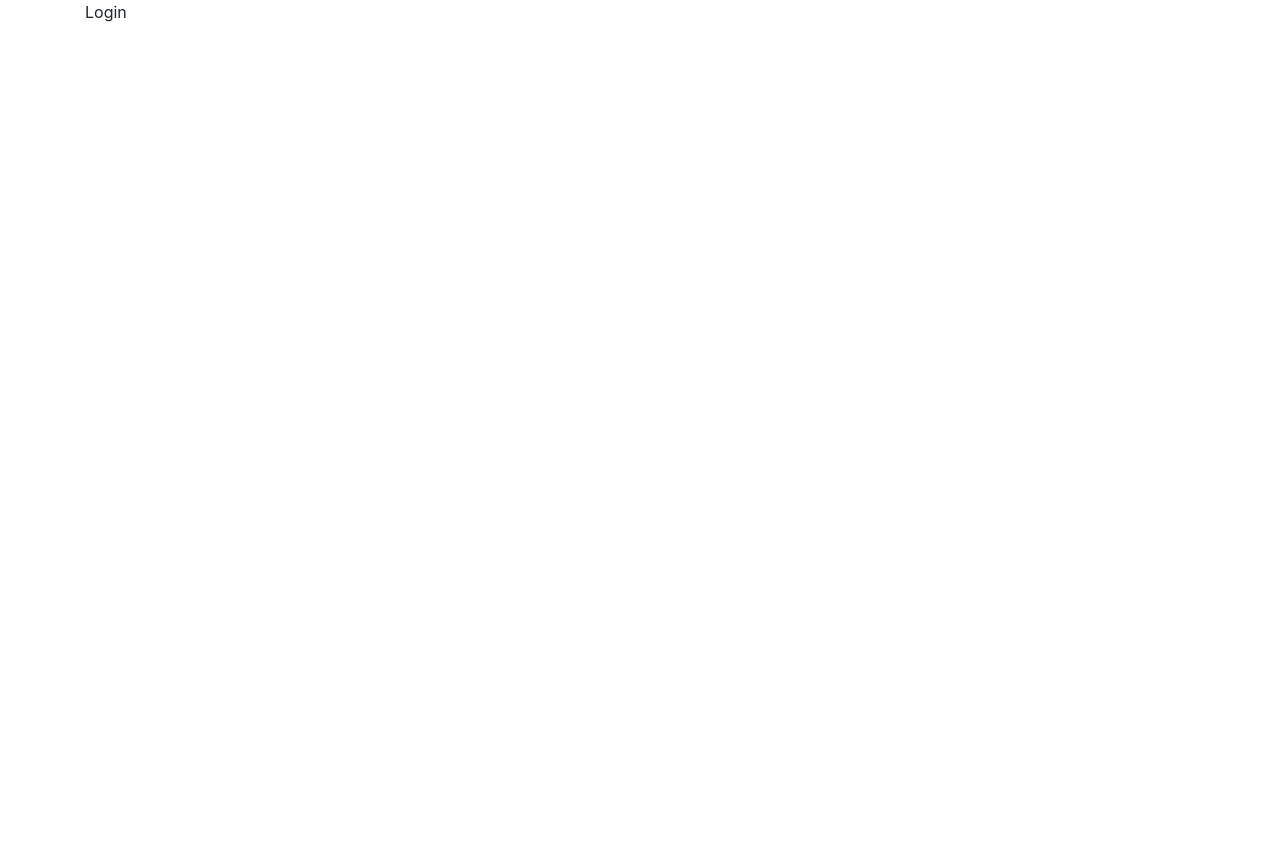
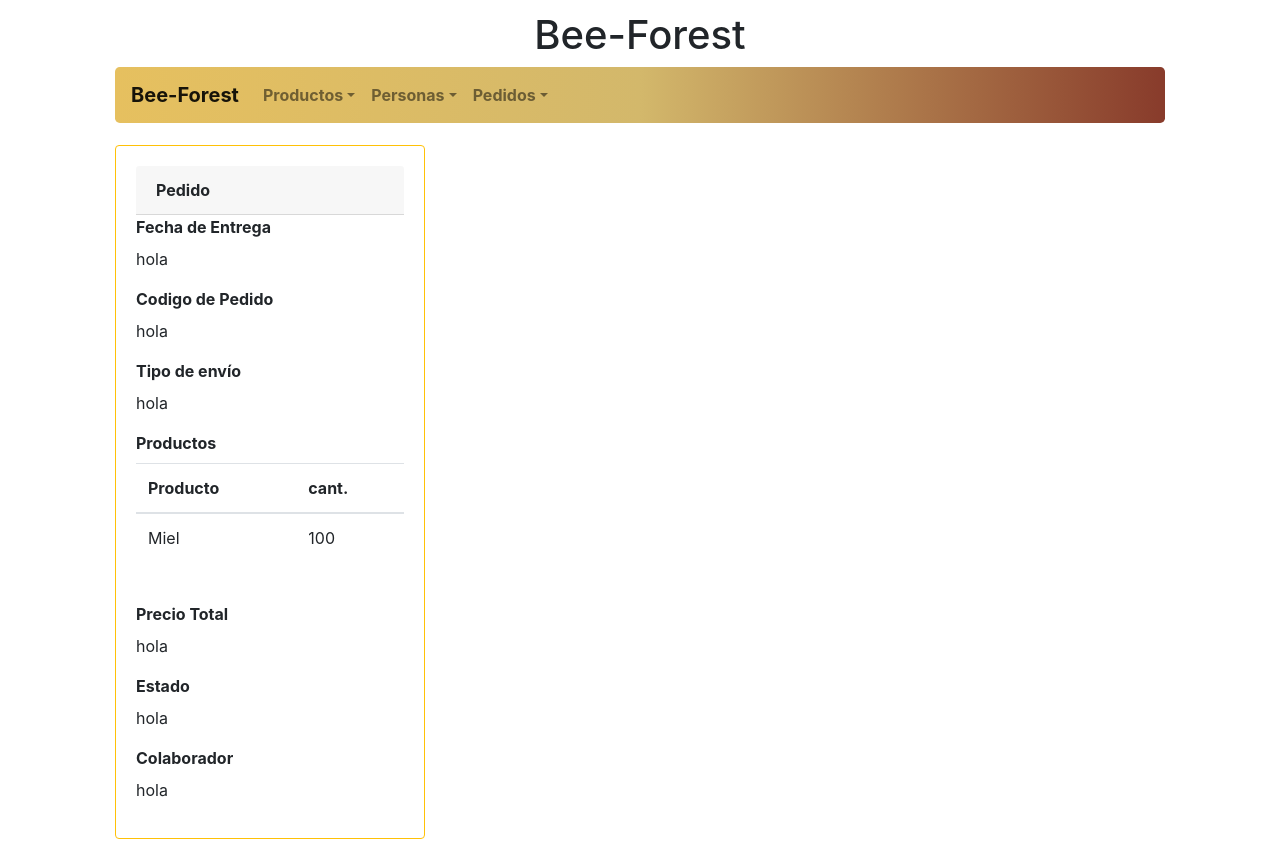
Before and after one commit to JuanRuiz2406/Bee-Forest-Front-End, a React (Create React App) app: page / in a window 1280 px wide. Before the commit the page ends 800 px from the top, so only its background shows below. Built offline with nearby package versions, Linux system fonts and the light colour scheme.

Commit message:
Update App.js

```diff
--- a/src/App.js
+++ b/src/App.js
@@ -13,10 +13,10 @@ function App() {
     <Router>
       <div className="container">
         <Switch>
-          <Route path="/" exact>
+          <Route path="/login">
             Login
           </Route>
-          <Route path="/home">
+          <Route path="/" exact>
             <div className="container">
             <header className="container marginTop">
               <h1 className="text-center">Bee-Forest</h1>
```
